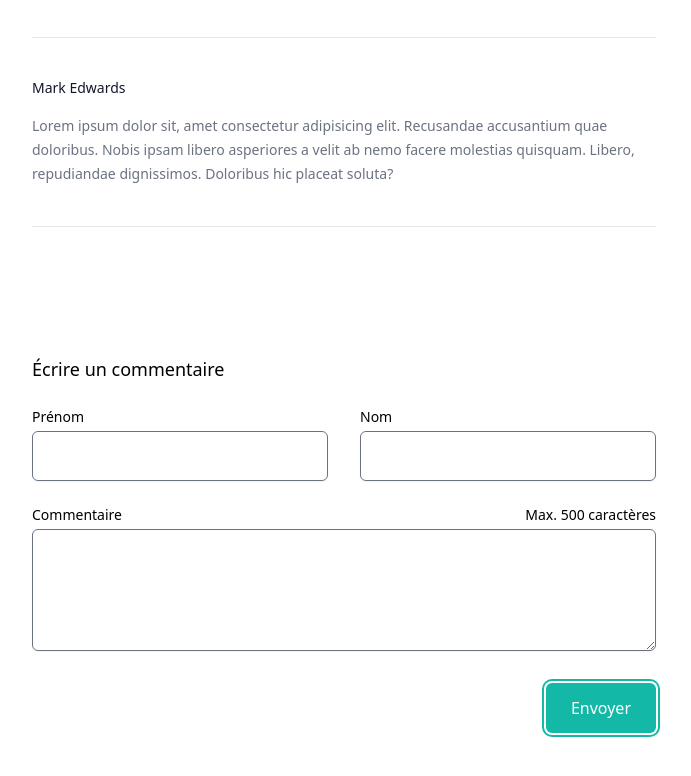
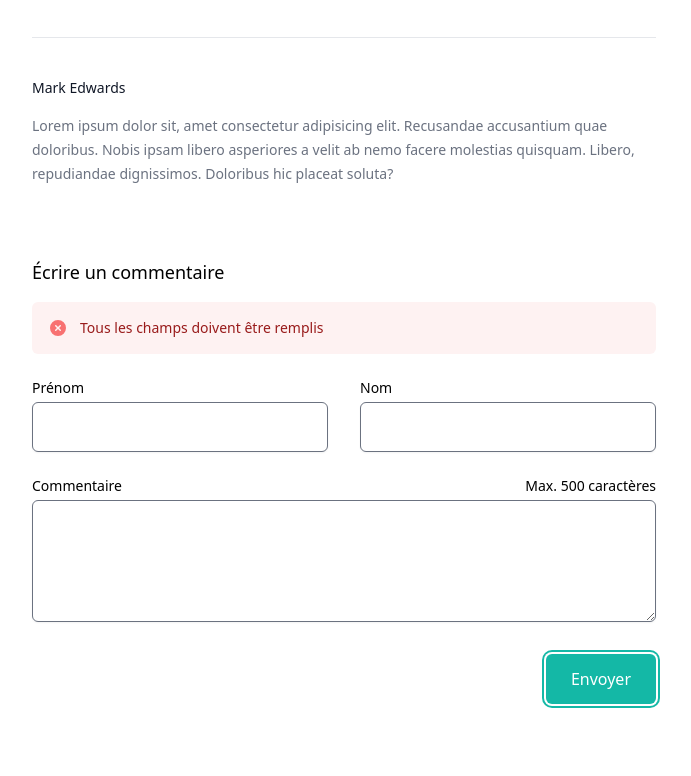
Before and after one commit to CDaubanton/DynamiserUnEspaceCommentaireDaubanton, a plain HTML site: page index.html in a window 1280 px wide. Both pictures are taken after a click on the button "Envoyer". Shown: the part 448-1224 px from the top of the page, without its empty margins (296-987 px from the left). Drawn offline with nearby package versions, Linux system fonts and the light colour scheme.

Commit message:
Verifications des champs de textes

```diff
--- a/index.html
+++ b/index.html
@@ -93,6 +93,21 @@
             <script>
               document.getElementById("btn-submit").addEventListener("click", function() {
 
+                // On récupère les differents éléments des zones de textes ainsi que le message d'erreur
+                const firstName = document.getElementById("first-name").value;
+                const lastName = document.getElementById("last-name").value;
+                const newComment = document.getElementById("message").value;
+                const errorMessage = document.getElementById("error-message")
+
+                // Si l'un des trois champ de texte est vide : On affiche un message d'erreur et le commentaire n'est pas publié.
+                if (firstName  == '' || lastName == '' || newComment == '') {
+                  errorMessage.setAttribute("style", "display: true")
+                  return;
+                }
+
+                // Si les zones de textes ne sont pas vide : On cache le message d'erreur
+                errorMessage.setAttribute("style", "display: none")
+
                 // On créer 3 elements div, pour representer les 3 differents div que l'on retrouve dans les messages, ainsi que leur attributs "class"
                 const div1 = document.createElement("div");
                 div1.setAttribute("class", "flex space-x-4 text-sm text-gray-500");
@@ -102,11 +117,6 @@
 
                 const div3 = document.createElement("div");
                 div3.setAttribute("class", "prose prose-sm mt-4 max-w-none text-gray-500");
-
-                // On récupère les differents éléments des zones de textes
-                const firstName = document.getElementById("first-name").value;
-                const lastName = document.getElementById("last-name").value;
-                const newComment = document.getElementById("message").value;
 
                 // On récupère la liste des commentaires existante
                 const commentList = document.getElementById("comment-list");
```
